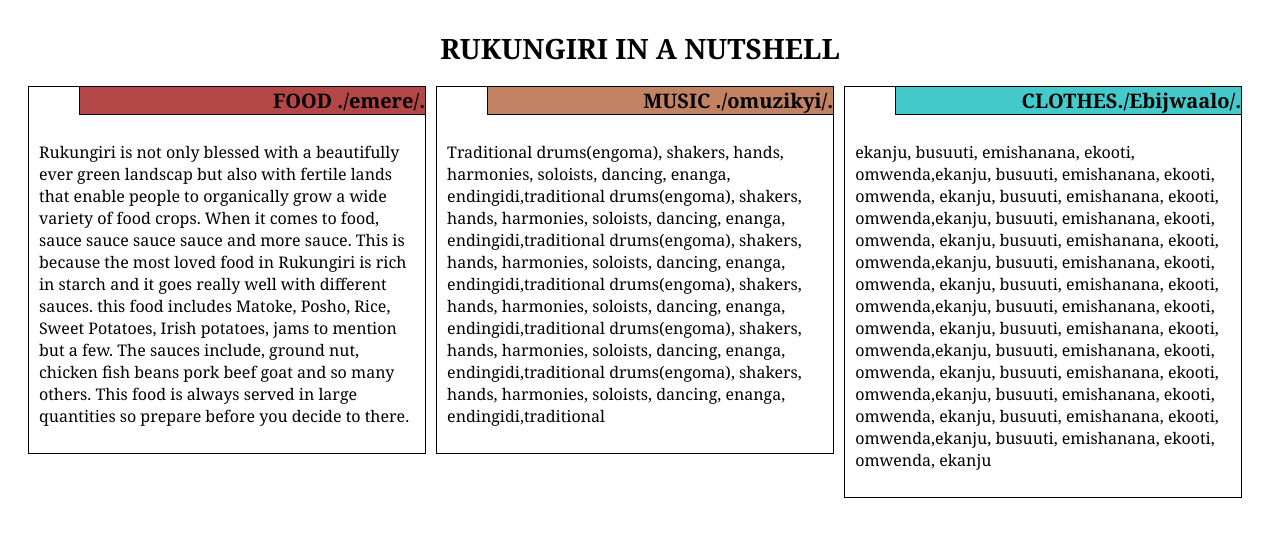
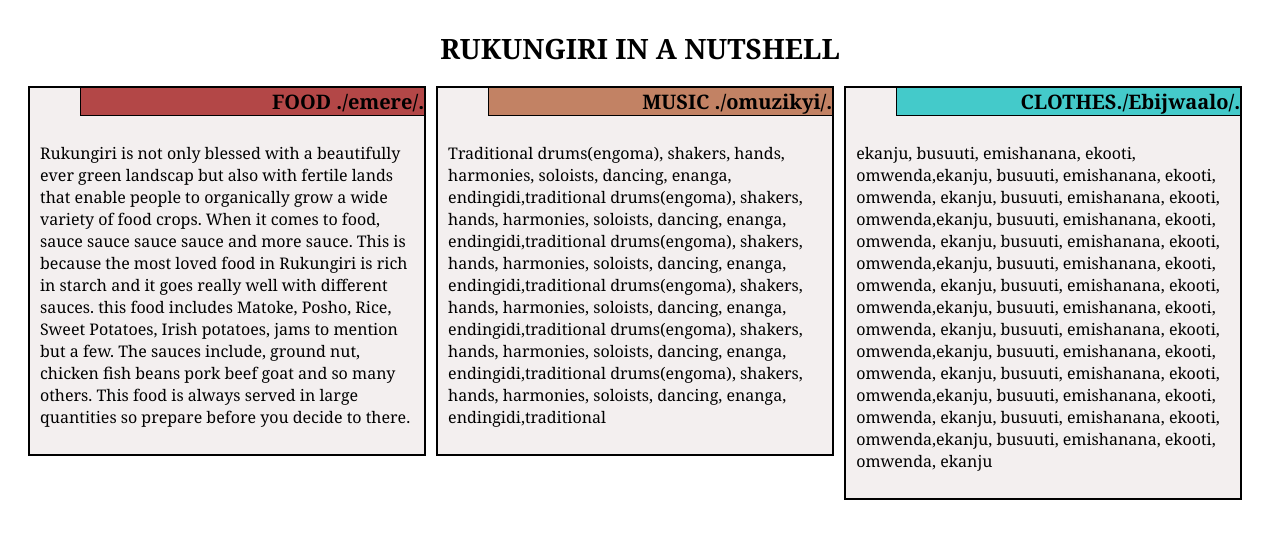
Before and after one commit to aineomugisha/Coursera, a plain HTML site: page module2/index.html in a window 1280 px wide. Drawn offline with Linux system fonts and the light colour scheme.

Commit message:
Added background color and removed space between the upper and right borders of the section titile and the section

```diff
--- a/module2/css/main.css
+++ b/module2/css/main.css
@@ -22,6 +22,7 @@ html{
     width:32%;
     position:relative;
     margin:0px 0px 0px 10px;
+    background-color: rgb(243, 239, 239);
 
 }
 
@@ -33,6 +34,7 @@ html{
     top: 0px;
     left: 0px;
     margin:0px 0px 0px 10px;
+    background-color: rgb(243, 239, 239);
 
 }
 
@@ -42,6 +44,7 @@ html{
     position:relative;
     border:1px solid black;
     margin:0px 0px 0px 10px;
+    background-color: rgb(243, 239, 239);
 
 }
 
@@ -111,9 +114,9 @@ html{
 
 @media only screen and (min-width: 992px)
 {
+    #food, #music, #clothing
+    {
 
-h2
-{
-    margin-left: 50px;
+      border:2px solid black;
+    }
 }
-}
```
